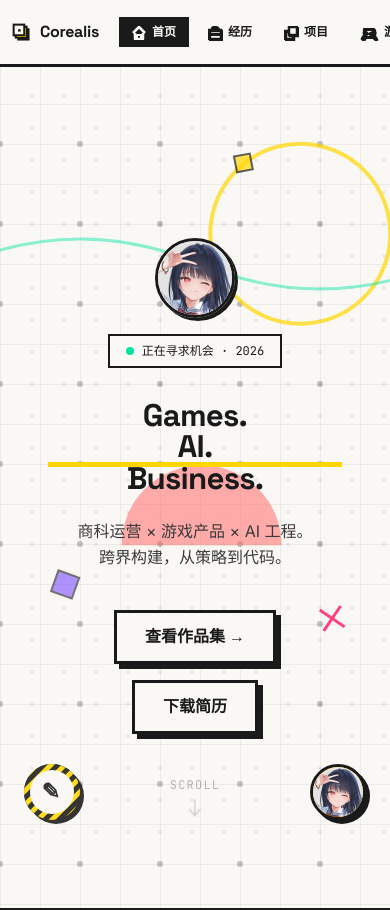
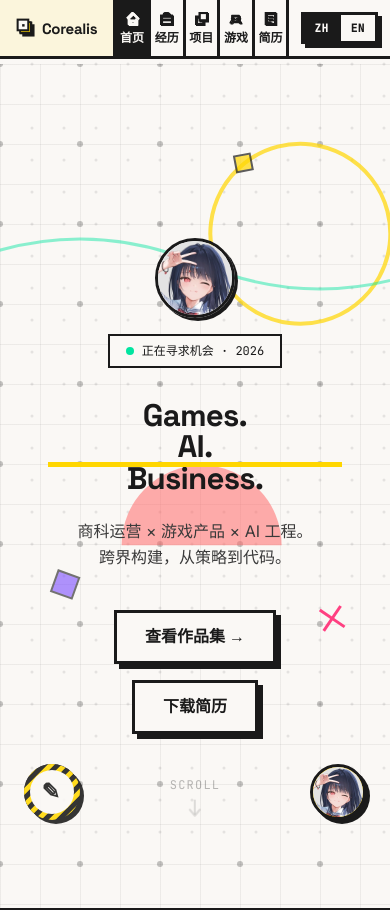
Before and after one commit to KDTikkly/haoyuan-web, a Vue app: page / in a window 390 px wide. Shown: the top 910 px of the page. Built offline with nearby package versions, Linux system fonts and the light colour scheme.

Commit message:
feat(nav+gaming): mobile nav equal-split layout, stat modal bottom-sheet, full library forced scroll mode

```diff
--- a/src/App.vue
+++ b/src/App.vue
@@ -3,54 +3,59 @@
 
     <!-- Navbar -->
     <header class="fixed top-0 left-0 right-0 z-50 border-b-[3px] border-ink bg-warm-white/95 backdrop-blur-sm">
-      <!-- PC: 居中布局；Mobile: 横向可滚动行 -->
-      <nav class="w-full px-6 h-16 flex items-center justify-between
-                  max-sm:px-3 max-sm:justify-start max-sm:gap-0 max-sm:overflow-x-auto
-                  nav-scroll">
-        <!-- Logo（固定不滚动 wrapper） -->
+      <nav class="w-full h-14 flex items-stretch">
+
+        <!-- ── 左区：Logo（固定宽度，左侧锚点） ── -->
         <RouterLink
           to="/"
-          class="logo-mark flex items-center gap-2.5 font-display font-black tracking-tight shrink-0 mr-4 select-none"
+          class="logo-mark flex items-center gap-2 font-display font-black tracking-tight select-none
+                 px-4 border-r-[3px] border-ink shrink-0 h-full
+                 sm:px-5 sm:gap-2.5"
           aria-label="Corealis — 返回首页"
         >
-          <!-- Brutalist 叠压图标：底层实心黄块 + 顶层 stroke 方块 -->
           <svg
-            width="22" height="22"
             viewBox="0 0 22 22"
             fill="none"
             xmlns="http://www.w3.org/2000/svg"
-            class="logo-icon flex-shrink-0"
+            class="logo-icon flex-shrink-0 w-[18px] h-[18px] sm:w-[20px] sm:h-[20px]"
             aria-hidden="true"
           >
-            <!-- 底层：实心黄色方块，偏移营造错位感 -->
             <rect x="5" y="5" width="13" height="13" fill="#FFD600" stroke="#1A1A1A" stroke-width="2"/>
-            <!-- 顶层：空心方块，stroke 仅，向左上偏移 —— 与底层叠压制造深度 -->
             <rect x="2" y="2" width="13" height="13" fill="#FAF8F5" stroke="#1A1A1A" stroke-width="2.5"/>
-            <!-- 中心十字点，视觉重心锚点 -->
             <rect x="7.5" y="7.5" width="3" height="3" fill="#1A1A1A"/>
           </svg>
-          <!-- 品牌名：两段式排印 — 主名 + 细节点 -->
-          <span class="logo-text flex items-baseline gap-0 leading-none">
-            <span class="text-[18px] font-black tracking-[-0.02em] text-ink">Corealis</span>
+          <span class="logo-text leading-none text-[15px] font-black tracking-[-0.02em] text-ink sm:text-[17px]">
+            Corealis
           </span>
         </RouterLink>
-        <!-- Links + Lang Toggle -->
-        <div class="flex-1 flex items-center justify-between min-w-0 max-sm:gap-1.5 max-sm:pl-1 max-sm:pr-3 max-sm:flex-none max-sm:justify-start">
+
+        <!-- ── 右区：导航链接 + 语言切换（平均占满剩余宽度） ── -->
+        <div class="flex-1 flex items-stretch min-w-0 overflow-hidden">
+
+          <!-- 每个链接等宽占位 -->
           <RouterLink
             v-for="link in navLinks"
             :key="link.to"
             :to="link.to"
-            class="flex items-center gap-1.5 px-3 py-1.5 font-mono font-bold text-sm border-2 border-transparent hover:border-ink transition-colors duration-100 whitespace-nowrap shrink-0
-                   max-sm:px-2.5 max-sm:py-1 max-sm:text-xs max-sm:border-[3px] max-sm:border-transparent"
-            active-class="border-ink bg-ink text-warm-white"
+            class="nav-item flex-1 flex flex-col items-center justify-center gap-0.5
+                   font-mono font-bold border-r-[3px] border-ink
+                   text-[10px] leading-tight
+                   transition-colors duration-100
+                   hover:bg-ink/5
+                   min-w-0 overflow-hidden
+                   sm:flex-row sm:gap-1.5 sm:text-xs"
+            active-class="nav-item-active"
           >
-            <!-- 粗线条 SVG 图标 -->
-            <span v-if="link.icon" class="flex-shrink-0" v-html="link.icon" aria-hidden="true"></span>
-            {{ $t(link.labelKey) }}
+            <span v-if="link.icon" class="flex-shrink-0 nav-icon" v-html="link.icon" aria-hidden="true"></span>
+            <span class="truncate px-0.5 sm:px-0">{{ $t(link.labelKey) }}</span>
           </RouterLink>
-          <!-- Language Toggle -->
-          <LangToggle class="ml-2 shrink-0 max-sm:ml-1" />
+
+          <!-- 语言切换：右端固定 -->
+          <div class="flex items-center justify-center px-3 sm:px-4 shrink-0">
+            <LangToggle />
+          </div>
         </div>
+
       </nav>
     </header>
 
@@ -157,22 +162,15 @@ const navLinks = [
   filter: drop-shadow(1px 1px 0px #1A1A1A);
   transition: filter 0.1s;
 }
-.router-link-active .brutalist-icon,
-.router-link-exact-active .brutalist-icon {
-  filter: drop-shadow(1px 1px 0px #FAF8F5);
-}
 
 /* ── Logo 标记 ── */
 .logo-mark {
   text-decoration: none;
   color: inherit;
-  transition: opacity 0.15s ease;
+  transition: background 0.12s ease;
 }
 .logo-mark:hover {
-  opacity: 0.8;
-}
-.logo-mark:hover .logo-icon rect:nth-child(1) {
-  /* 底层黄块在 hover 时轻微位移感：通过父元素 translate 实现 */
+  background: #ffd6001a;
 }
 .logo-icon {
   transition: transform 0.2s cubic-bezier(0.34, 1.56, 0.64, 1);
@@ -187,14 +185,28 @@ const navLinks = [
   filter: drop-shadow(1px 1px 0px #1A1A1A);
 }
 
-/* 移动端 Logo 略微缩小 */
+/* ── 导航链接激活态 ── */
+.nav-item {
+  position: relative;
+  color: inherit;
+  text-decoration: none;
+}
+/* 底部 active 指示线（brutalist 感：实心 3px 底边） */
+.nav-item-active {
+  background: #1A1A1A !important;
+  color: #FAF8F5 !important;
+}
+.nav-item-active :deep(.brutalist-icon),
+.nav-item-active .nav-icon :deep(svg) {
+  filter: drop-shadow(1px 1px 0px #FAF8F5);
+}
+
+/* 手机端图标：略微缩小，保持清晰 */
 @media (max-width: 639px) {
-  .logo-icon {
-    width: 18px;
-    height: 18px;
-  }
-  .logo-text span {
-    font-size: 16px !important;
+  .nav-icon :deep(svg),
+  .nav-icon svg {
+    width: 13px !important;
+    height: 13px !important;
   }
 }
 
@@ -205,16 +217,4 @@ const navLinks = [
 }
 .page-enter-from { opacity: 0; transform: translateY(8px); }
 .page-leave-to   { opacity: 0; transform: translateY(-8px); }
-
-/* ── 移动端导航横向滚动：隐藏滚动条，PC 不触发 ── */
-@media (max-width: 639px) {
-  .nav-scroll {
-    overflow-x: auto;
-    scrollbar-width: none;       /* Firefox */
-    -ms-overflow-style: none;    /* IE/Edge */
-  }
-  .nav-scroll::-webkit-scrollbar {
-    display: none;               /* Chrome/Safari */
-  }
-}
 </style>
--- a/src/components/FullLibraryPortal.vue
+++ b/src/components/FullLibraryPortal.vue
@@ -377,7 +377,7 @@
 </template>
 
 <script setup lang="ts">
-import { ref, computed, watch } from 'vue'
+import { ref, computed, watch, onMounted, onUnmounted } from 'vue'
 import { useI18n } from 'vue-i18n'
 import { FULL_FALLBACK_POOL } from '@/utils/cloudinaryFallbackPool'
 
@@ -610,8 +610,17 @@ const pageSize     = ref<PageSize>(10)
 const currentPage  = ref(1)
 const listScrollEl = ref<HTMLElement | null>(null)
 
-/** pageSize > 10 → 滚动制；≤ 10 → 翻页制 */
-const isScrollMode = computed(() => pageSize.value > 10)
+/** 响应式窗口宽度，用于手机端判断 */
+const windowWidth = ref(typeof window !== 'undefined' ? window.innerWidth : 1024)
+function onResize() { windowWidth.value = window.innerWidth }
+onMounted(() => window.addEventListener('resize', onResize))
+onUnmounted(() => window.removeEventListener('resize', onResize))
+
+/** 手机端（< md = 768px）始终滚动制；pageSize > 10 也滚动制 */
+const isScrollMode = computed(() => {
+  if (windowWidth.value < 768) return true
+  return pageSize.value > 10
+})
 
 function setPageSize(n: PageSize) {
   pageSize.value    = n
```
Also changed, not shown: src/views/GamingView.vue (+160 -2 lines).
